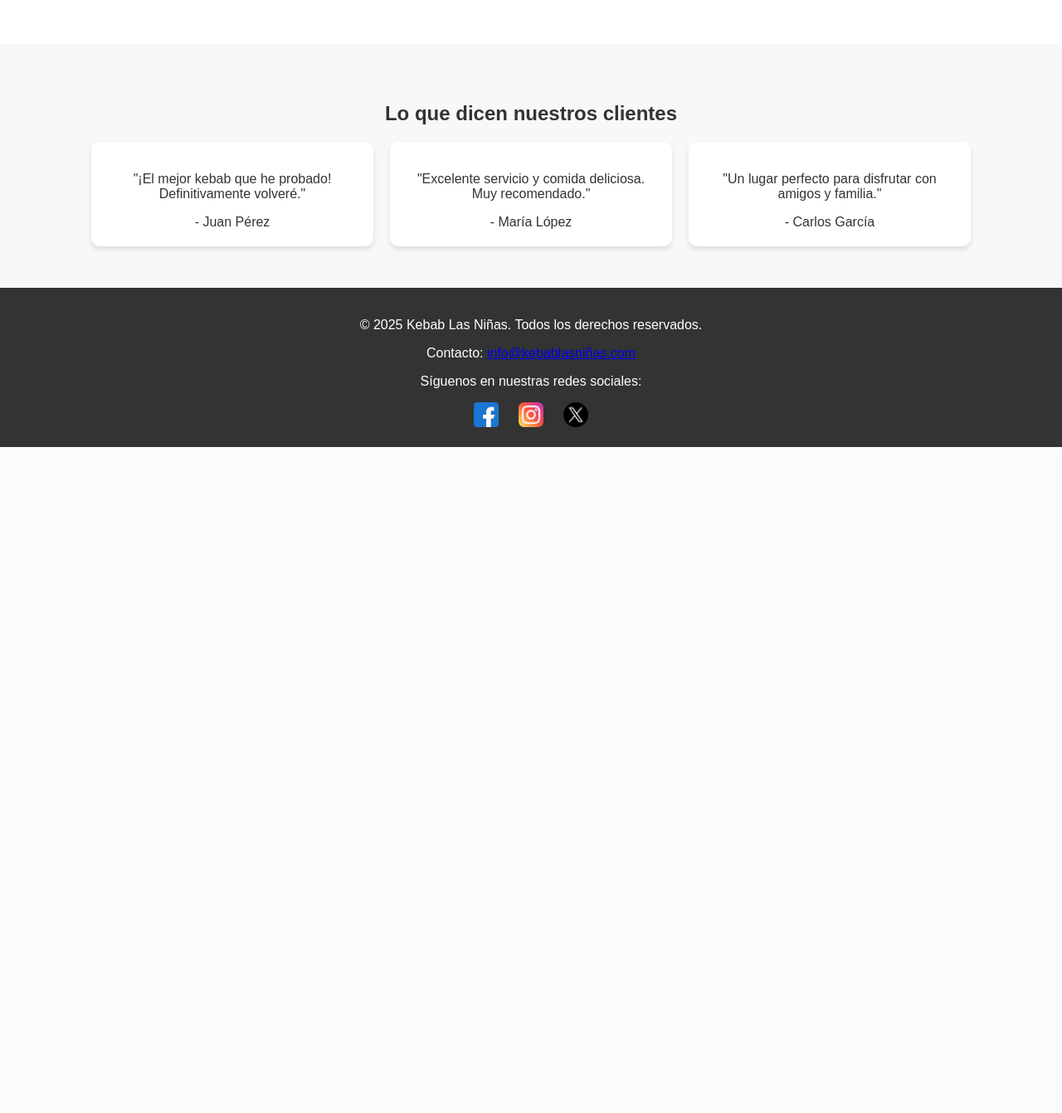
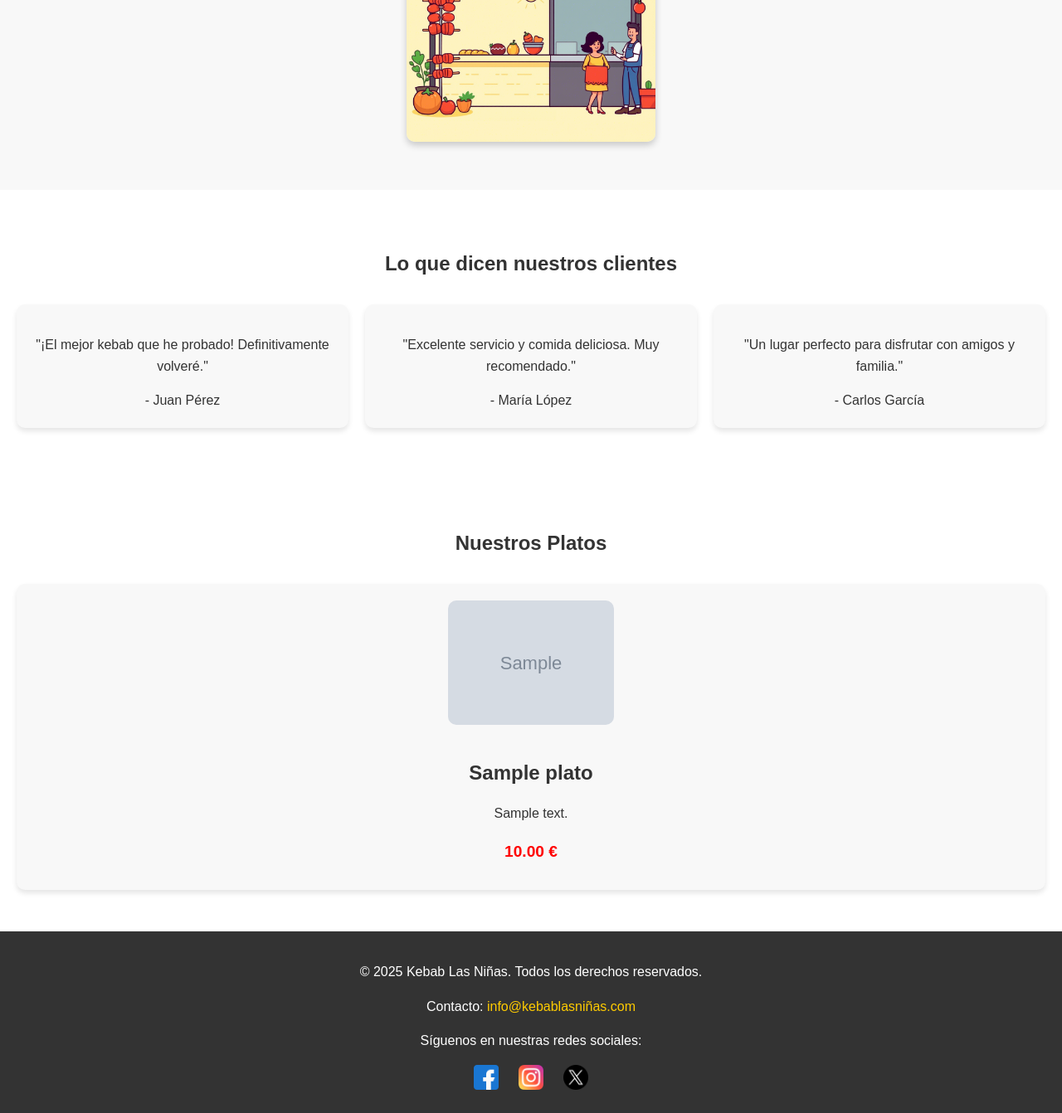
Before and after one commit to exsaol24/Kebab-las-ninas, a Symfony app: template templates/inicio/index.html.twig in a window 1280 px wide. Shown: the part 834-2176 px from the top of the page at 83% size. Before the commit the page ends 1373 px from the top, so only its background shows below. Run offline with Twig, Linux system fonts and the light colour scheme; the template is opened without the code that fills it: most values are stand-ins (such as "Sample title", 1, 10 or a date in 2020); grey boxes marked "Sample" are stand-in pictures; some libraries are stand-ins or nearby versions.

Commit message:
feat and style ✨💎

```diff
--- a/public/css/inicio.css
+++ b/public/css/inicio.css
@@ -1,31 +1,45 @@
 /* General */
 body {
-    font-family: 'Arial', sans-serif;
+    font-family: 'Poppins', sans-serif;
     margin: 0;
     padding: 0;
     background-color: #fff;
     color: #333;
+    line-height: 1.6;
 }
 
+h2, h3 {
+    font-weight: bold;
+}
 
+a {
+    text-decoration: none;
+    transition: color 0.3s ease;
+}
+
+a:hover {
+    color: #ffcc00;
+}
 
 /* Banner */
 .banner {
     display: flex;
+    flex-wrap: wrap;
     align-items: center;
     justify-content: space-between;
     background-color: #ff0000;
     color: #fff;
     padding: 50px 20px;
+    gap: 20px;
 }
 
 .banner-content {
-    max-width: 50%;
+    max-width: 600px;
 }
 
 .banner-content h2 {
-    font-size: 2.5rem;
-    margin-bottom: 10px;
+    font-size: 3rem;
+    margin-bottom: 15px;
 }
 
 .banner-content p {
@@ -37,47 +51,123 @@ body {
     background-color: #ffcc00;
     color: #333;
     padding: 10px 20px;
-    text-decoration: none;
     font-weight: bold;
     border-radius: 5px;
+    transition: background-color 0.3s ease;
+}
+
+.banner-content .btn-primary:hover {
+    background-color: #e6b800;
 }
 
 .banner-image img {
-    max-width: 40%;
+    max-width: 100%;
+    height: auto;
+    max-height: 300px;
     border-radius: 10px;
+    box-shadow: 0 4px 8px rgba(0, 0, 0, 0.2);
 }
 
 /* Sobre Nosotros */
 .about-us {
     text-align: center;
     padding: 50px 20px;
+    background-color: #f8f8f8;
 }
 
 .about-us img {
     max-width: 100%;
+    height: auto;
+    max-height: 300px;
     border-radius: 10px;
     margin-top: 20px;
+    box-shadow: 0 4px 8px rgba(0, 0, 0, 0.2);
 }
 
 /* Testimonios */
 .testimonials {
-    background-color: #f8f8f8;
+    background-color: #fff;
     padding: 50px 20px;
     text-align: center;
 }
 
+.testimonials h2 {
+    margin-bottom: 30px;
+}
+
 .testimonials-grid {
-    display: flex;
+    display: grid;
+    grid-template-columns: repeat(auto-fit, minmax(300px, 1fr));
     gap: 20px;
-    justify-content: center;
 }
 
 .testimonial-card {
-    background-color: #fff;
+    background-color: #f8f8f8;
     padding: 20px;
     border-radius: 10px;
     box-shadow: 0 4px 6px rgba(0, 0, 0, 0.1);
-    max-width: 300px;
+    transition: transform 0.3s ease;
+}
+
+.testimonial-card:hover {
+    transform: translateY(-5px);
+}
+
+/* Platos */
+.platos {
+    padding: 50px 20px;
+    background-color: #fff;
+}
+
+.platos h2 {
+    text-align: center;
+    margin-bottom: 30px;
+}
+
+.platos-grid {
+    display: grid;
+    grid-template-columns: repeat(auto-fit, minmax(300px, 1fr));
+    gap: 20px;
+}
+
+.plato-card {
+    background-color: #f8f8f8;
+    padding: 20px;
+    border-radius: 10px;
+    box-shadow: 0 4px 6px rgba(0, 0, 0, 0.1);
+    transition: transform 0.3s ease;
+    display: flex;
+    flex-direction: column;
+    align-items: center;
+    text-align: center;
+}
+
+.plato-card:hover {
+    transform: translateY(-5px);
+}
+
+.plato-card img {
+    width: 100%;
+    max-width: 200px; /* Tamaño máximo uniforme */
+    height: 150px; /* Altura fija para uniformidad */
+    object-fit: cover; /* Recorta la imagen para ajustarse */
+    border-radius: 10px;
+    margin-bottom: 15px;
+}
+
+.plato-card h3 {
+    font-size: 1.5rem;
+    margin-bottom: 10px;
+}
+
+.plato-card p {
+    margin-bottom: 10px;
+}
+
+.plato-card .plato-precio { /* Corrected class name */
+    font-size: 1.2rem;
+    font-weight: bold;
+    color: #ff0000;
 }
 
 /* Pie de página */
@@ -88,7 +178,37 @@ body {
     padding: 20px;
 }
 
+.footer a {
+    color: #ffcc00;
+    transition: color 0.3s ease;
+}
+
+.footer a:hover {
+    color: #e6b800;
+}
+
 .footer .social-links img {
     height: 30px;
     margin: 0 10px;
+    transition: transform 0.3s ease;
 }
+
+.footer .social-links img:hover {
+    transform: scale(1.1);
+}
+
+/* Responsivo */
+@media (max-width: 768px) {
+    .banner {
+        flex-direction: column;
+        text-align: center;
+    }
+
+    .banner-content {
+        max-width: 100%;
+    }
+
+    .banner-image img {
+        max-width: 80%;
+    }
+}
--- a/templates/inicio/index.html.twig
+++ b/templates/inicio/index.html.twig
@@ -1,10 +1,11 @@
 {% extends 'base.html.twig' %}
+
 {% set page_css = 'inicio' %}
+
 {% block title %}Inicio - Kebab Las Niñas{% endblock %}
 
 {% block body %}
 
-    <!-- Banner principal -->
     <section class="banner">
         <div class="banner-content">
             <h2>¡El mejor sabor en cada bocado!</h2>
@@ -12,20 +13,18 @@
             <a href="#about" class="btn btn-primary">Conócenos</a>
         </div>
         <div class="banner-image">
-            <img src="/img/pueba2.png" alt="Deliciosos Kebabs">
+            <img src="/img/prueba1.png" alt="Deliciosos Kebabs">
         </div>
     </section>
 
-    <!-- Sección "Sobre Nosotros" -->
     <section id="about" class="about-us">
         <h2>Sobre Nosotros</h2>
         <p>En Kebab Las Niñas nos especializamos en ofrecer comida rápida de calidad, con un toque único que encanta a nuestros clientes.</p>
         <div class="about-image">
-            <img src="/images/about-us.jpg" alt="Sobre Nosotros">
+            <img src="/img/prueba3.png" alt="Sobre Nosotros">
         </div>
     </section>
 
-    <!-- Testimonios -->
     <section id="testimonials" class="testimonials">
         <h2>Lo que dicen nuestros clientes</h2>
         <div class="testimonials-grid">
@@ -44,7 +43,22 @@
         </div>
     </section>
 
-    <!-- Pie de página -->
+    <section id="platos" class="platos">
+        <h2>Nuestros Platos</h2>
+        <div class="platos-grid">
+            {% for plato in platos %}
+                <div class="plato-card">
+                    <img src="{{ plato.imagen }}" alt="{{ plato.nombre }}" class="plato-imagen">
+                    <div class="plato-info">
+                        <h3 class="plato-nombre">{{ plato.nombre }}</h3>
+                        <p class="plato-descripcion">{{ plato.descripcion }}</p>
+                        <p class="plato-precio">{{ plato.precio | number_format(2, '.', ',') }} €</p>
+                    </div>
+                </div>
+            {% endfor %}
+        </div>
+    </section>
+
     <footer id="contact" class="footer">
         <p>© 2025 Kebab Las Niñas. Todos los derechos reservados.</p>
         <p>Contacto: <a href="mailto:info@kebablasniñas.com">info@kebablasniñas.com</a></p>
@@ -55,5 +69,5 @@
             <a href="#"><img src="/img/x.png" alt="Twitter"></a>
         </div>
     </footer>
-</div>
+
 {% endblock %}
```
Also changed, not shown: src/Controller/InicioController.php (+7 -2 lines), public/img/box.avif (added), public/img/falafelmenu.avif (added), public/img/kebab.avif (added), public/img/kebabmenu.avif (added), public/img/platocarne.avif (added).
